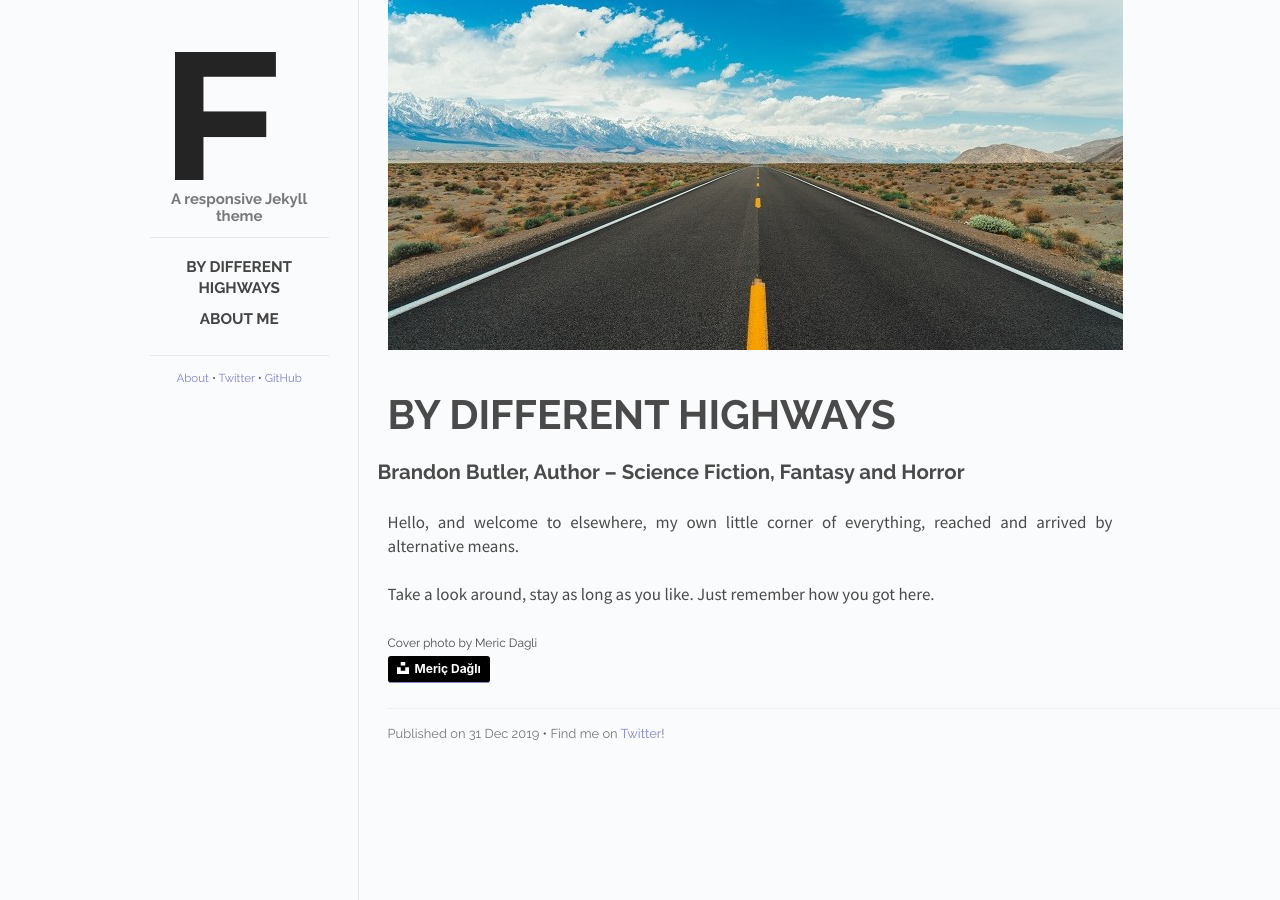
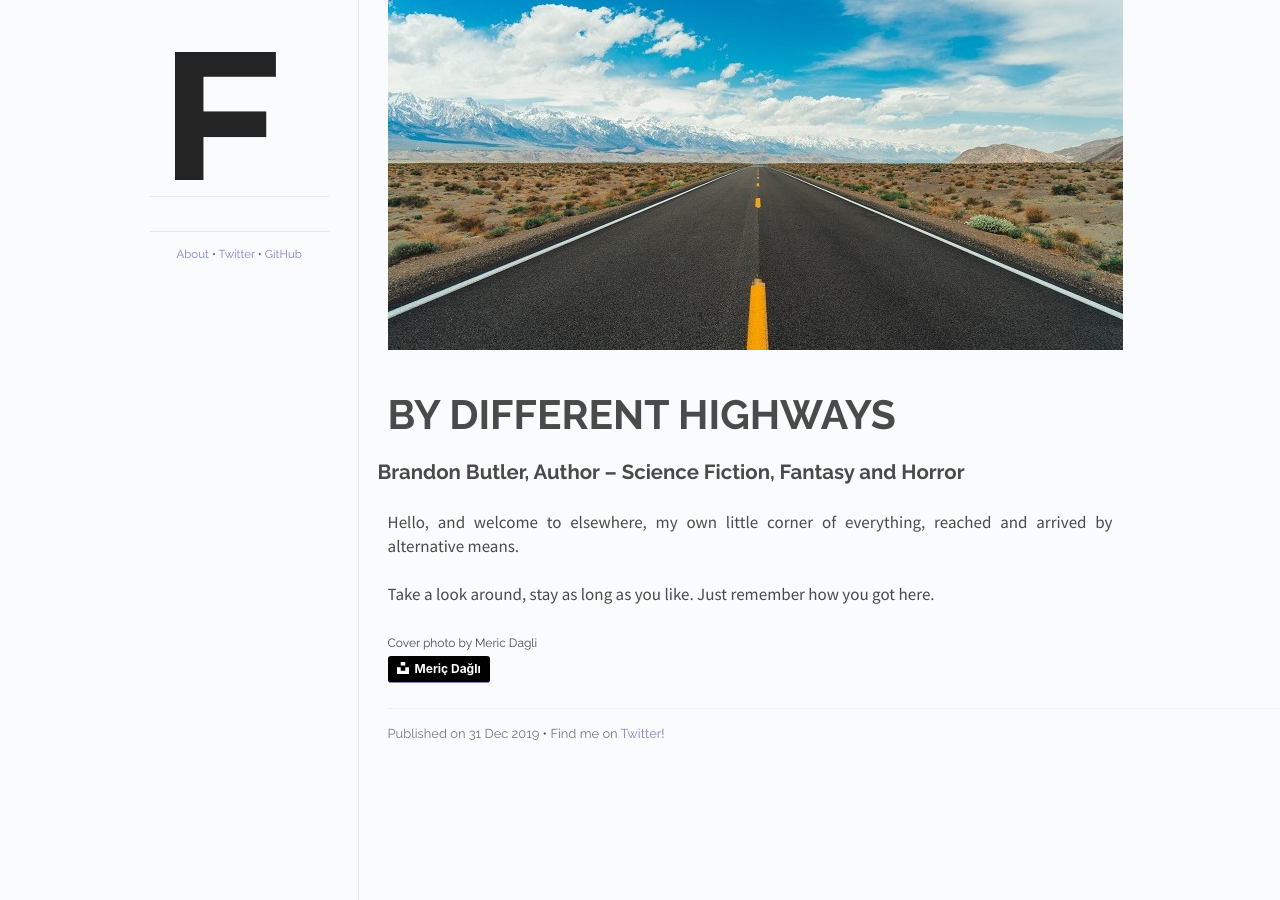
Before and after one commit to Butler-Brand/Butler-Brand.github.io, a Jekyll site: the page built from index.html, in a window 1280 px wide. Built offline with Jekyll 4.4.1, drawn with Linux system fonts in a browser that asks for light colours; Markdown is read by kramdown in place of the engine named in the settings.

Commit message:
Update default.html

```diff
--- a/_layouts/default.html
+++ b/_layouts/default.html
@@ -24,11 +24,10 @@
       <div class="sidebar" id="sidebar">
         <div class="header">
           <h1 class="title"><a href="/"><img id="logo" src="/images/logo.png"></a></h1>
-          <span class="tagline">A responsive Jekyll theme</span>
+          <!-- <span class="tagline">A responsive Jekyll theme</span> -->
         </div>
         <div class="posts">
           <ul class="posts-list">
-			{% assign sorted_posts = site.posts | sort:"order" %}
             {% for post in sorted_posts %}
               <li class="post-link">
                 <a class="post-title" href="{{ post.url }}">
```
